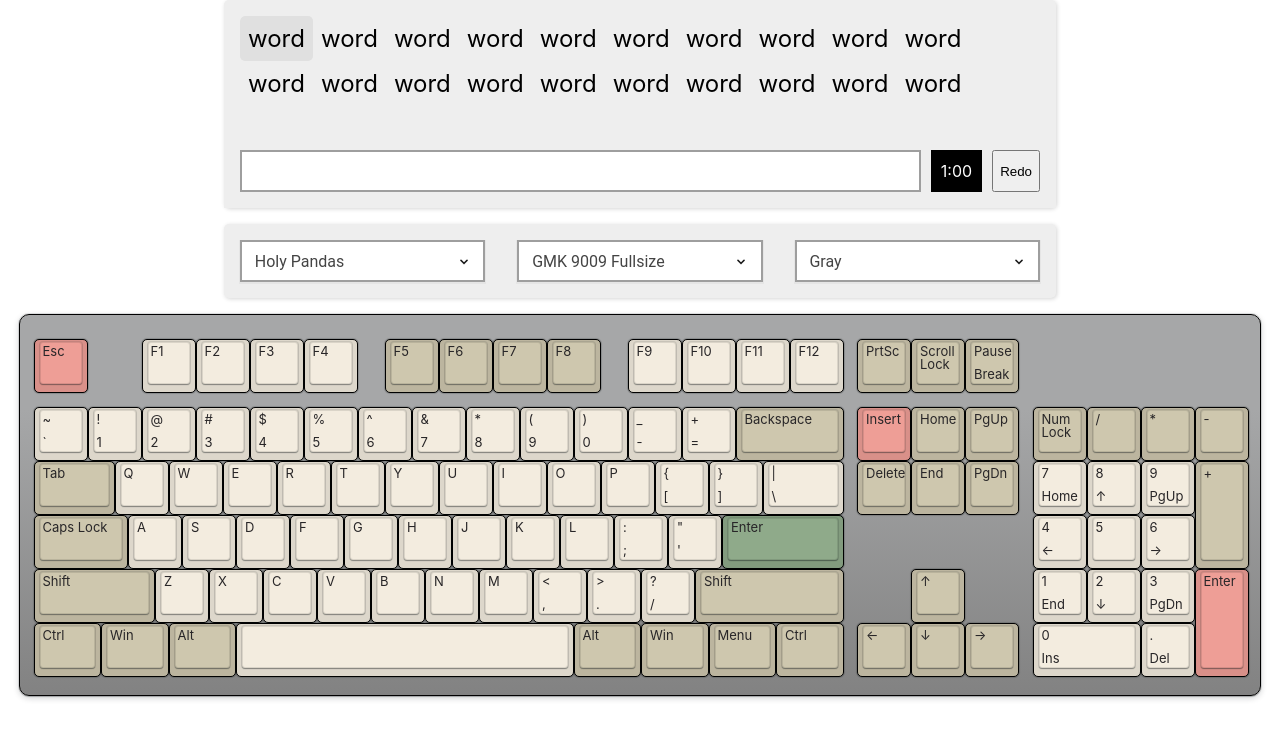
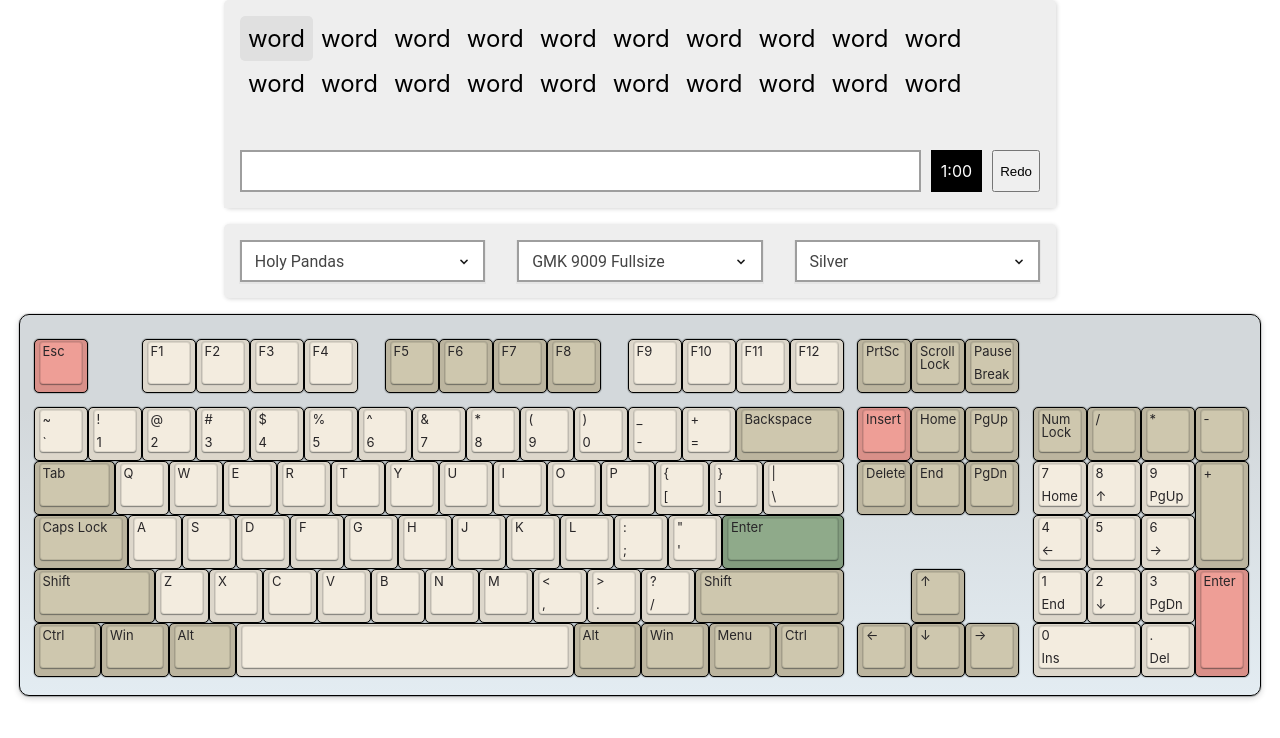
Before and after one commit to tplai/kbsim, a React app: page / in a window 1280 px wide. Shown: the top 738 px of the page. Built offline with nearby package versions, Linux system fonts and the light colour scheme.

Commit message:
Added silver keyboard color

```diff
--- a/src/features/keyModules/keyboardColors.js
+++ b/src/features/keyModules/keyboardColors.js
@@ -1,13 +1,18 @@
 export const keyboardColors = [
   {
-    color: "gray",
-    caption: "Gray",
-    background: "linear-gradient(360deg, rgba(130,130,130,1) 0%, rgba(166,167,168,1) 75%)",
+    color: "silver",
+    caption: "Silver",
+    background: "linear-gradient(360deg, rgba(227,236,242,1) 0%, rgba(211,216,219,1) 75%)",
   },
   {
     color: "black",
     caption: "Black",
     background: "linear-gradient(360deg, rgba(65,65,65,1) 0%, rgba(42,42,42,1) 75%)",
+  },
+  {
+    color: "gray",
+    caption: "Gray",
+    background: "linear-gradient(360deg, rgba(130,130,130,1) 0%, rgba(166,167,168,1) 75%)",
   },
   {
     color: "white",
```
